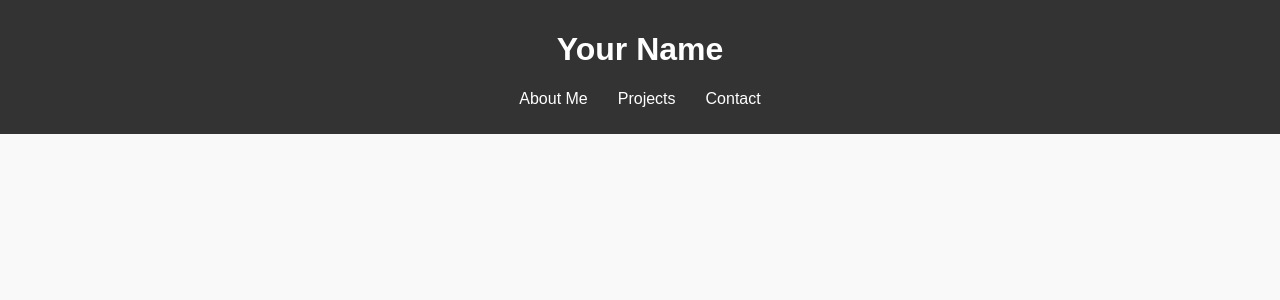
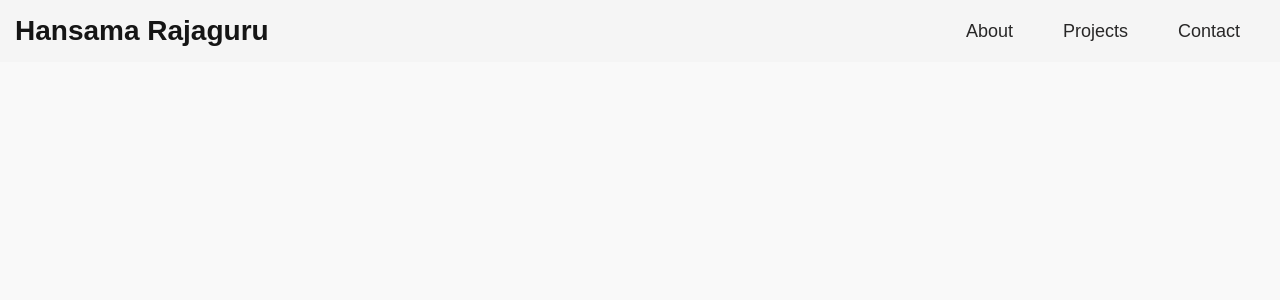
Before and after one commit to HansamaRajaguru/Hansama-Rajaguru, a React (Create React App) app in the folder my-portfolio/: page / in a window 1280 px wide. Shown: the top 300 px of the page. Built offline with nearby package versions, Linux system fonts and the light colour scheme.

Commit message:
complete Navbar

```diff
--- a/my-portfolio/src/App.css
+++ b/my-portfolio/src/App.css
@@ -1,36 +1,23 @@
+/* src/App.css */
+
 body {
   font-family: Arial, sans-serif;
   margin: 0;
-  padding: 0;
+  padding-top: 80px; /* Add padding to account for the fixed navbar height */
   background-color: #f9f9f9;
-}
-
-header {
-  background-color: #333;
-  color: white;
-  padding: 10px;
-  text-align: center;
-}
-
-nav ul {
-  list-style: none;
-  padding: 0;
-}
-
-nav ul li {
-  display: inline;
-  margin: 0 15px;
-}
-
-nav ul li a {
-  color: white;
-  text-decoration: none;
-}
-
-section {
-  margin: 20px;
 }
 
 h2 {
   color: #333;
 }
+
+ul {
+  list-style: none;
+  padding: 0;
+  margin: 0;
+}
+
+a {
+  text-decoration: none;
+  color: inherit;
+}
--- a/my-portfolio/src/App.tsx
+++ b/my-portfolio/src/App.tsx
@@ -1,23 +1,16 @@
 import React from 'react';
 import './App.css';
+import Navbar from './components/Navbar';
 
 const App: React.FC = () => {
   return (
-    <div className="App">
-      <header>
-        <h1>Your Name</h1>
-        <nav>
-          <ul>
-            <li><a href="#about">About Me</a></li>
-            <li><a href="#projects">Projects</a></li>
-            <li><a href="#contact">Contact</a></li>
-          </ul>
-        </nav>
-      </header>
-
+    <div>
+      <Navbar />
 
     </div>
   );
-}
+};
+
+
 
 export default App;
--- /dev/null
+++ b/my-portfolio/src/components/Navbar.css
@@ -0,0 +1,81 @@
+/* src/components/Navbar.css */
+
+.navbar {
+    display: flex;
+    justify-content: space-between;
+    align-items: center;
+    padding: 15px;
+    background-color:#F5F5F5 ;
+    width: 100%; /* Full width of the screen */
+    position: fixed; /* Fixed at the top */
+    top: 0;
+    left: 0;
+    z-index: 1000; /* On top of other content */
+    box-sizing: border-box; /* Include padding in width calculation */
+  }
+  .navbar .logo {
+    color: #151515;
+    font-size: 28px;
+    font-weight: bold;
+  }
+  .nav-links {
+    display: flex;
+    list-style: none;
+    margin: 0;
+    padding: 0;
+    overflow: hidden; /* Prevent text overflow */
+  }
+
+  .nav-links li {
+    margin: 0 25px; /* Spacing between links */
+  }
+
+  .nav-links a {
+    color:#282727;
+    text-decoration: none;
+    font-weight:lighter;
+    font-size: 18px;
+    white-space: nowrap; /* Prevent words from wrapping */
+  }
+
+  .nav-links a:hover {
+    color: #4002fb;
+  }
+
+  /* Ensure the navbar remains horizontal on small screens */
+  @media (max-width: 768px) {
+    .navbar {
+      padding: 10px; /* Reduce padding for small screens */
+    }
+
+    .nav-links {
+      flex-direction: row; /* Keep items side by side */
+      justify-content: space-around; /* Spread items evenly */
+    }
+
+    .nav-links li {
+      margin: 0 10px; /* Reduce the space between items */
+    }
+
+    .navbar .logo {
+      font-size: 20px; /* Adjust the logo size */
+    }
+  }
+
+  @media (max-width: 480px) {
+    .navbar {
+      padding: 8px; /* Even smaller padding for very small screens */
+    }
+
+    .nav-links li {
+      margin: 0 5px; /* Even smaller spacing between links */
+    }
+
+    .navbar .logo {
+      font-size: 18px; /* Further reduce the logo size */
+    }
+
+    .nav-links a {
+      font-size: 16px; /* Adjust link font size */
+    }
+  }
--- /dev/null
+++ b/my-portfolio/src/components/Navbar.tsx
@@ -0,0 +1,18 @@
+// src/components/Navbar.tsx
+import React from 'react';
+import './Navbar.css';
+
+const Navbar: React.FC = () => {
+  return (
+    <nav className="navbar">
+      <div className="logo">Hansama Rajaguru</div>
+      <ul className="nav-links">
+        <li><a href="#about">About</a></li>
+        <li><a href="#projects">Projects</a></li>
+        <li><a href="#contact">Contact</a></li>
+      </ul>
+    </nav>
+  );
+};
+
+export default Navbar;
--- a/my-portfolio/src/index.css
+++ b/my-portfolio/src/index.css
@@ -1,13 +1,30 @@
+/* src/App.css */
+
 body {
+  font-family: Arial, sans-serif;
   margin: 0;
-  font-family: -apple-system, BlinkMacSystemFont, 'Segoe UI', 'Roboto', 'Oxygen',
-    'Ubuntu', 'Cantarell', 'Fira Sans', 'Droid Sans', 'Helvetica Neue',
-    sans-serif;
-  -webkit-font-smoothing: antialiased;
-  -moz-osx-font-smoothing: grayscale;
+  padding: 0;
+  background-color: #f9f9f9;
 }
 
-code {
-  font-family: source-code-pro, Menlo, Monaco, Consolas, 'Courier New',
-    monospace;
+h2 {
+  color: #333;
 }
+
+ul {
+  list-style: none;
+  padding: 0;
+  margin: 0;
+}
+
+a {
+  text-decoration: none;
+  color: inherit;
+}
+
+/* Add general responsive behavior */
+@media (max-width: 768px) {
+  body {
+    padding: 0 10px;
+  }
+}
```
